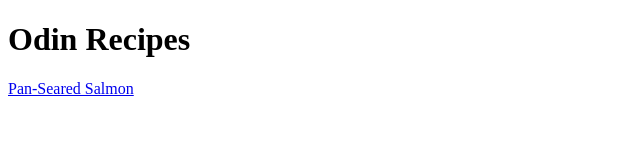
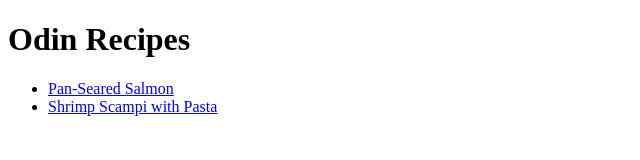
Before and after one commit to gdmitry93/odin-recipes, a plain HTML site: page index.html in a window 1280 px wide. Shown: the whole page, without its empty margins (0-640 px from the left). Drawn offline with Linux system fonts and the light colour scheme.

Commit message:
add link to a shrimp-pasta page to index page

```diff
--- a/index.html
+++ b/index.html
@@ -6,7 +6,10 @@
     </head>
     <body>
         <h1>Odin Recipes</h1>
-        <a href="recipes/lasagna.html">Pan-Seared Salmon</a>
+        <ul>
+            <li><a href="recipes/lasagna.html">Pan-Seared Salmon</a></li>
+            <li><a href="recipes/shrimp-pasta.html">Shrimp Scampi with Pasta</a></li>
+        </ul>
     </body>
 
 </html>
```
